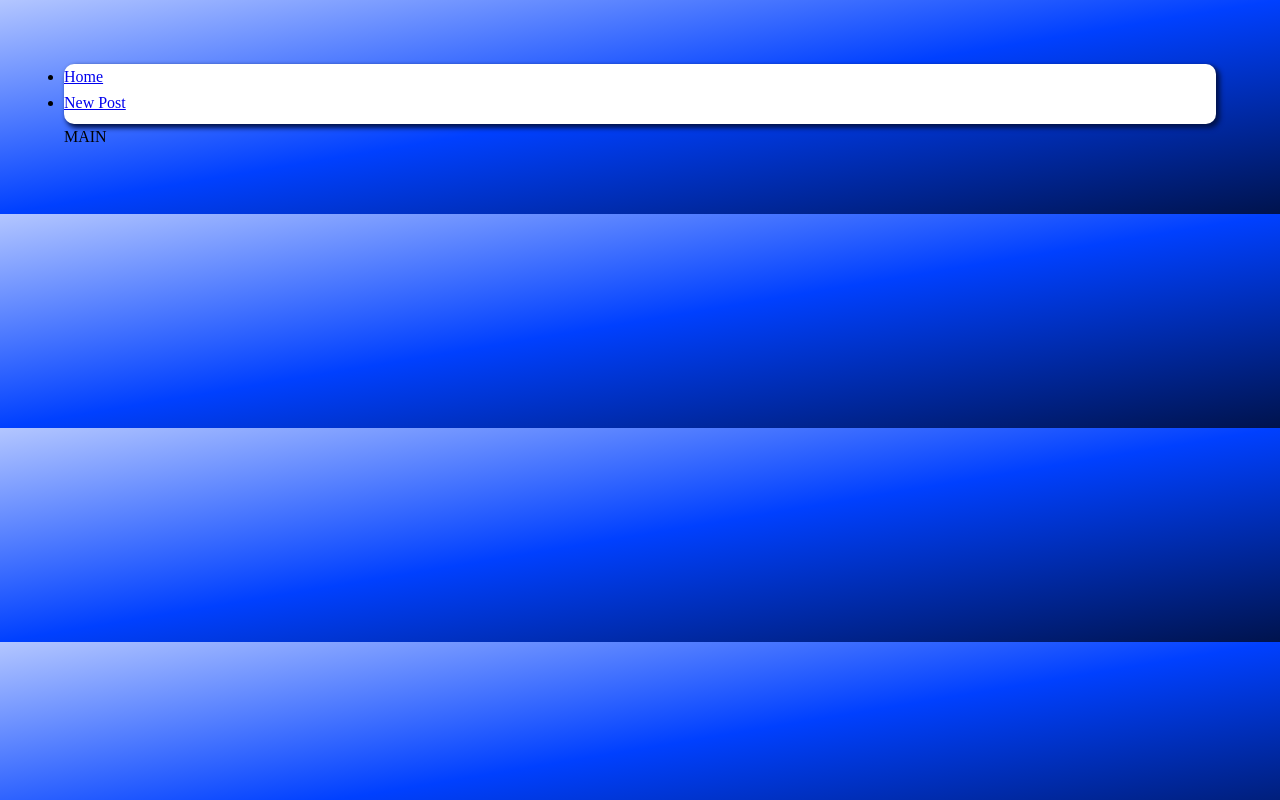
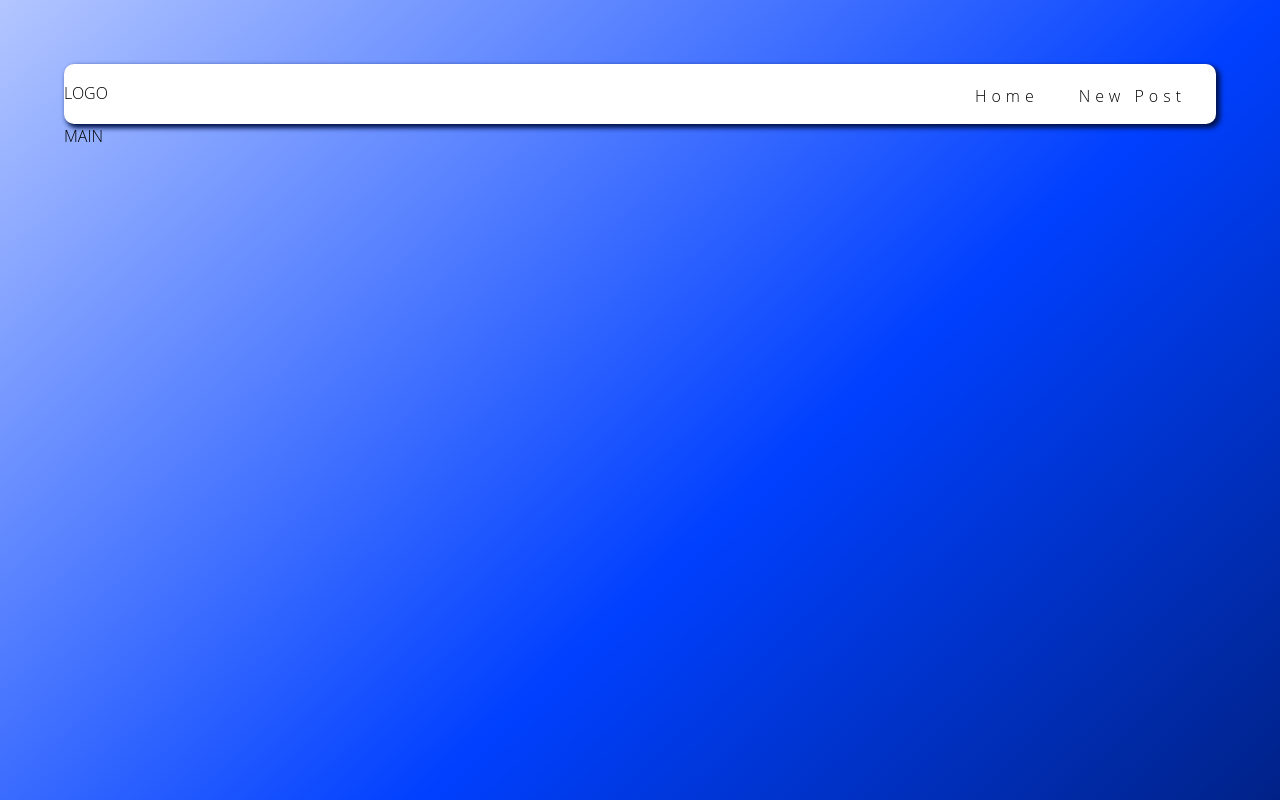
Before and after one commit to gavinquirk/whosthat, a React (Create React App) app: page / in a window 1280 px wide. Shown: the top 800 px of the page. Built offline with nearby package versions, Linux system fonts and the light colour scheme.

Commit message:
navbar styling

```diff
--- a/src/components/Navigation/Navbar/Navbar.js
+++ b/src/components/Navigation/Navbar/Navbar.js
@@ -6,6 +6,7 @@ import classes from './Navbar.module.css'
 
 const navbar = (props) => (
   <header className={classes.Navbar}>
+    <div>LOGO</div>
     <NavigationItems />
   </header>
 )
--- a/src/components/Navigation/Navbar/Navbar.module.css
+++ b/src/components/Navigation/Navbar/Navbar.module.css
@@ -10,4 +10,7 @@
 
   display: flex;
 
+  justify-content: space-between;
+  align-items: center;
+
 }
--- a/src/components/Navigation/NavigationItems/NavigationItem/NavigationItem.module.css
+++ b/src/components/Navigation/NavigationItems/NavigationItem/NavigationItem.module.css
@@ -0,0 +1,30 @@
+.NavigationItem {
+  display: flex;
+
+  align-items: center;
+
+  margin: 0 1rem 0 1rem;
+
+
+}
+
+.NavigationItem a {
+  text-decoration: none;
+  display: block;
+  height: 100%;
+  padding: 1rem;
+  color: black;
+  border-radius: 10px;
+
+  transition: all 0.3s;
+
+  letter-spacing: 5px;
+
+}
+
+.NavigationItem a:hover {
+  background-color: var(--color-primary-light);
+  color: white;
+  box-shadow: 3px 3px 5px 1px lightgray;
+  transform: scale(1.1)
+}
--- a/src/components/Navigation/NavigationItems/NavigationItems.module.css
+++ b/src/components/Navigation/NavigationItems/NavigationItems.module.css
@@ -0,0 +1,9 @@
+.NavigationItems {
+  margin: 0;
+  padding: 1rem;
+  list-style: none;
+  height: 100%;
+
+  display: flex;
+  align-items: stretch;
+}
--- a/src/containers/Main/Main.js
+++ b/src/containers/Main/Main.js
@@ -1,4 +1,5 @@
 import React, { Component } from 'react'
+import classes from './Main.module.css';
 
 class Main extends Component {
 
@@ -6,7 +7,9 @@ class Main extends Component {
 
     return (
       <>
-        <p>MAIN</p>
+        <div className={classes.Main}>
+          <p>MAIN</p>
+        </div>
       </>
     )
 
--- a/src/containers/Main/Main.module.css
+++ b/src/containers/Main/Main.module.css
@@ -0,0 +1,3 @@
+.Main {
+  min-height: 1000px;
+}
--- a/src/index.css
+++ b/src/index.css
@@ -19,6 +19,7 @@ html {
 
 body {
   font-weight: 300;
+  font-family: "Open Sans", sans-serif;
   line-height: 1.6;
   background-image: linear-gradient(
     to bottom right, var(--color-primary-light),
```
